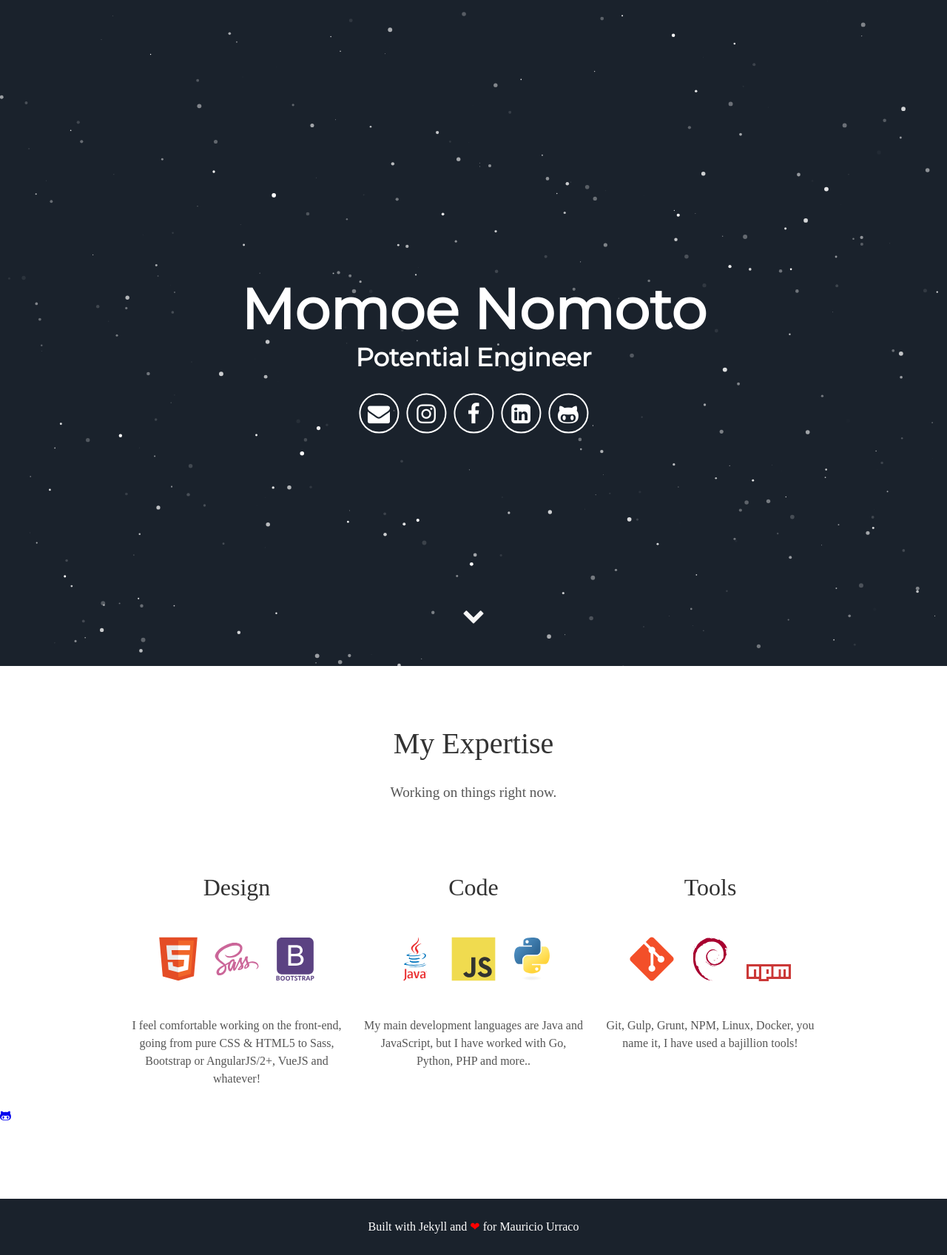
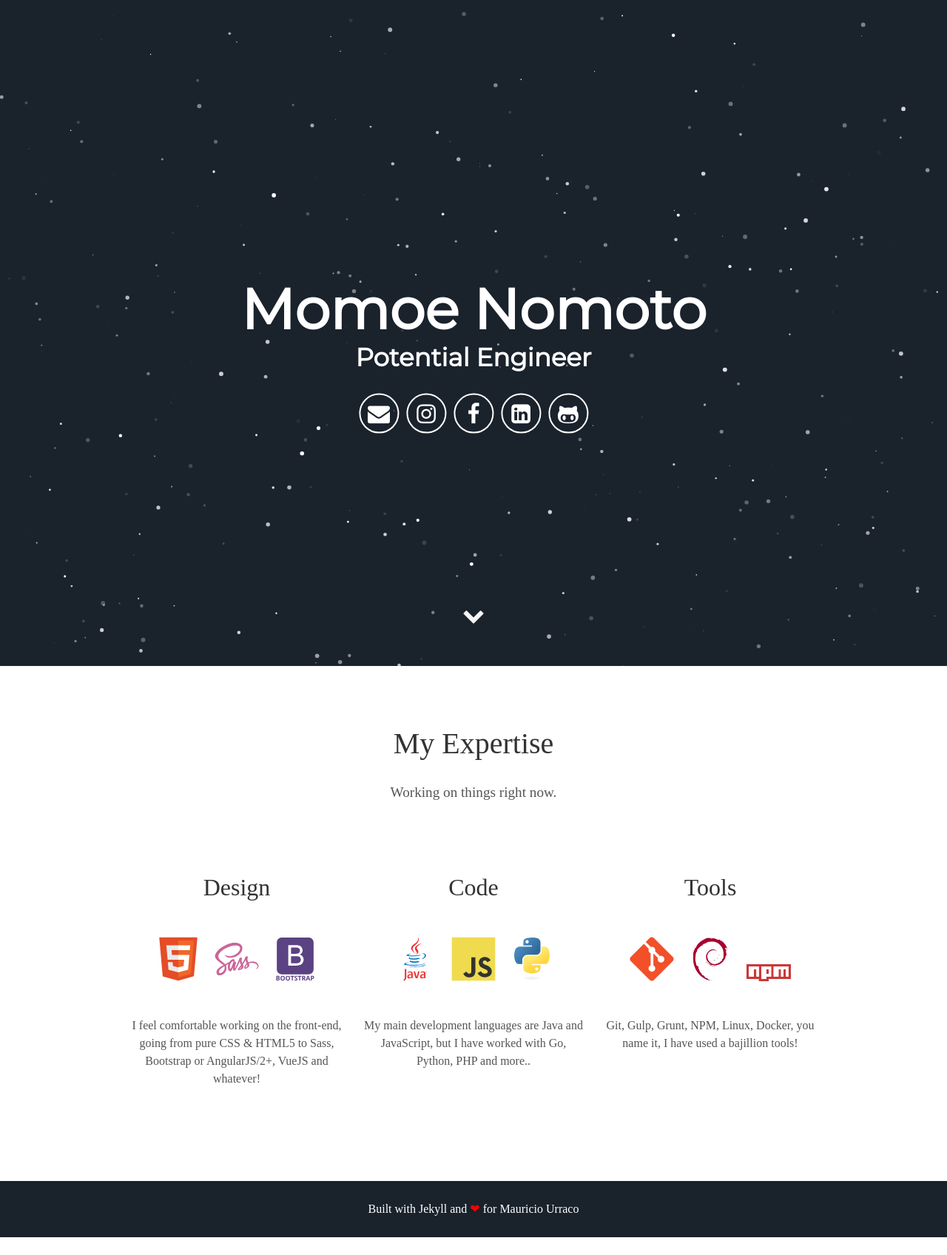
Before and after one commit to momoenomoto/momoenomoto.github.io, a Jekyll site: the page built from index.html, in a window 1280 px wide. Shown: the whole page at 74% size. Built offline with Jekyll 4.4.1, drawn with Linux system fonts in a browser that asks for light colours; some web fonts are replaced; after the commit the page ends 1672 px from its top, so only the background shows below that.

Commit message:
Update index.html

```diff
--- a/index.html
+++ b/index.html
@@ -1,6 +1,3 @@
 ---
 layout: default
 ---
-<a aria-label="My Github" target="_blank" href="https://github.com/murraco">
-  <i class="icon fa fa-github-alt" aria-hidden="true"></i>
-</a>
```
